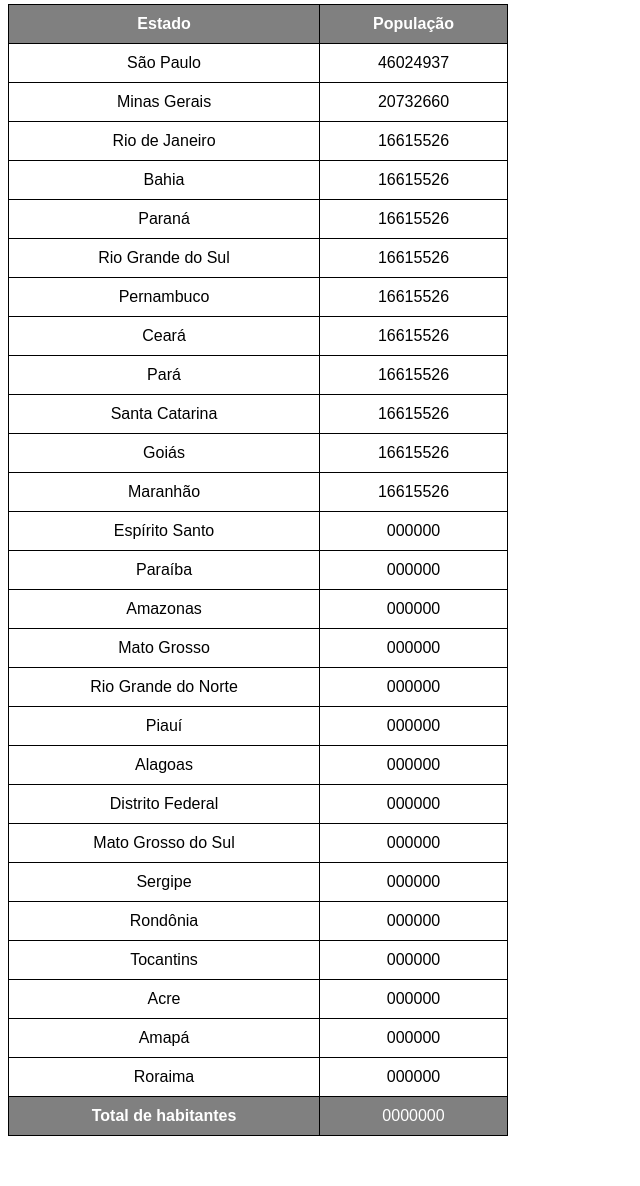
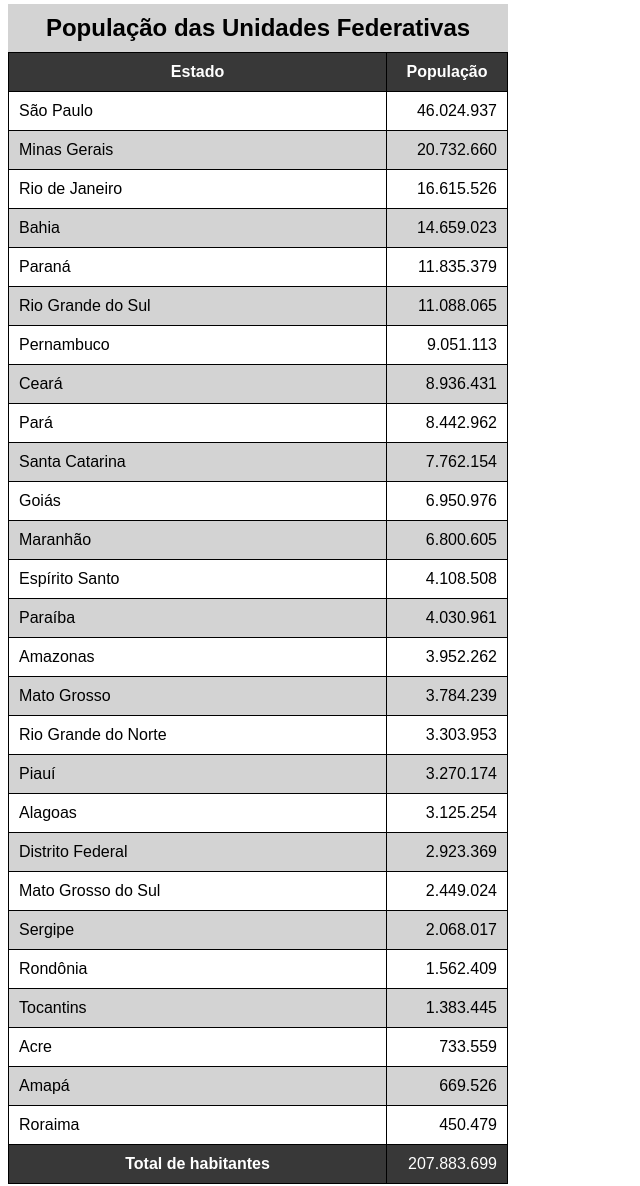
Before and after one commit to paulosjc/html-css, a plain HTML site: page exercicios/ex023/tabela002.html in a window 1280 px wide. Shown: the part 76-1262 px from the top of the page, without its empty margins (0-640 px from the left). Before the commit the page ends 1220 px from the top, so only its background shows below. Drawn offline with Linux system fonts and the light colour scheme.

Commit message:
Atualizei as tabelas

```diff
--- a/exercicios/ex023/tabela002.html
+++ b/exercicios/ex023/tabela002.html
@@ -6,6 +6,12 @@
     <meta name="viewport" content="width=device-width, initial-scale=1.0">
     <title>Tabelas</title>
     <style>
+        caption{
+            font-size: 1.5em;
+            font-weight: bold;
+            padding: 10px;
+            background-color: lightgray;
+        }
         body{
             font-family: Arial, Helvetica, sans-serif;
         }
@@ -13,143 +19,167 @@
         table{
             width: 500px;
             border-collapse: collapse;
+            position: relative;
         }
 
         td, th{
             border: 1px solid black;
-            text-align: center;
             padding: 10px;
         }
 
         thead, tfoot{
-            background-color: gray;
+            background-color: #383838;
             color: white;
+        }
+
+        thead > tr > th{
+            position: sticky;
+            top: -1px;
+            background-color: #383838;
+        }
+
+        tbody > tr:nth-child(odd){ /* 2n - 1 */
+            background-color: white;
+        }
+
+        tbody > tr:nth-child(even){ /* 2n */
+            background-color: lightgray;
+        }
+
+        td.num{
+            text-align: right;
         }
     </style>
 </head>
 <body>
     <h1>Uso de tabelas grandes</h1>
     <table>
+        <caption>População das Unidades Federativas</caption>
         <thead>
             <tr>
-                <th>Estado</th>
-                <th>População</th>
+                <th scope="col">Estado</th>
+                <th scope="col" style="width: 100px">População</th>
             </tr>
         </thead>
         <tbody>
             <tr>
                 <td>São Paulo</td>
-                <td>46024937</td>
+                <td class="num">46.024.937</td>
             </tr>
             <tr>
                 <td>Minas Gerais</td>
-                <td>20732660</td>
+                <td class="num">20.732.660</td>
             </tr>
             <tr>
                 <td>Rio de Janeiro</td>
-                <td>16615526</td>
+                <td class="num">16.615.526</td>
             </tr>
             <tr>
                 <td>Bahia</td>
-                <td>16615526</td>
+                <td class="num">14.659.023</td>
             </tr>
             <tr>
                 <td>Paraná</td>
-                <td>16615526</td>
+                <td class="num">11.835.379</td>
             </tr>
             <tr>
                 <td>Rio Grande do Sul</td>
-                <td>16615526</td>
+                <td class="num">11.088.065</td>
             </tr>
             <tr>
                 <td>Pernambuco</td>
-                <td>16615526</td>
+                <td class="num">9.051.113</td>
             </tr>
             <tr>
                 <td>Ceará</td>
-                <td>16615526</td>
+                <td class="num">8.936.431</td>
             </tr>
             <tr>
                 <td>Pará</td>
-                <td>16615526</td>
+                <td class="num">8.442.962</td>
             </tr>
             <tr>
                 <td>Santa Catarina</td>
-                <td>16615526</td>
+                <td class="num">7.762.154</td>
             </tr>
             <tr>
                 <td>Goiás</td>
-                <td>16615526</td>
+                <td class="num">6.950.976</td>
             </tr>
             <tr>
                 <td>Maranhão</td>
-                <td>16615526</td>
+                <td class="num">6.800.605</td>
             </tr>
             <tr>
                 <td>Espírito Santo</td>
-                <td>000000</td>
+                <td class="num">4.108.508</td>
             </tr>
             <tr>
                 <td>Paraíba</td>
-                <td>000000</td>
+                <td class="num">4.030.961</td>
             </tr>
             <tr>
                 <td>Amazonas</td>
-                <td>000000</td>
+                <td class="num">3.952.262</td>
             </tr>
             <tr>
                 <td>Mato Grosso</td>
-                <td>000000</td>
+                <td class="num">3.784.239</td>
             </tr>
             <tr>
                 <td>Rio Grande do Norte</td>
-                <td>000000</td>
+                <td class="num">3.303.953</td>
             </tr>
             <tr>
                 <td>Piauí</td>
-                <td>000000</td>
+                <td class="num">3.270.174</td>
             </tr>
             <tr>
                 <td>Alagoas</td>
-                <td>000000</td>
+                <td class="num">3.125.254</td>
             </tr>
             <tr>
                 <td>Distrito Federal</td>
-                <td>000000</td>
+                <td class="num">2.923.369</td>
             </tr>
             <tr>
                 <td>Mato Grosso do Sul</td>
-                <td>000000</td>
+                <td class="num">2.449.024</td>
             </tr>
             <tr>
                 <td>Sergipe</td>
-                <td>000000</td>
+                <td class="num">2.068.017</td>
             </tr>
             <tr>
                 <td>Rondônia</td>
-                <td>000000</td>
+                <td class="num">1.562.409</td>
             </tr>
             <tr>
                 <td>Tocantins</td>
-                <td>000000</td>
+                <td class="num">1.383.445</td>
             </tr>
             <tr>
                 <td>Acre</td>
-                <td>000000</td>
+                <td class="num">733.559</td>
             </tr>
             <tr>
                 <td>Amapá</td>
-                <td>000000</td>
+                <td class="num">669.526</td>
             </tr>
             <tr>
                 <td>Roraima</td>
-                <td>000000</td>
+                <td class="num">450.479</td>
             </tr>
         </tbody>
         <tfoot>
-            <th>Total de habitantes</th>
-            <td>0000000</td>
+            <th scope="row">Total de habitantes</th>
+            <td class="num">207.883.699</td>
         </tfoot>
     </table>
+    <p>Lorem ipsum dolor sit amet consectetur adipisicing elit. Dolor corporis sapiente perferendis repudiandae totam, error labore ducimus perspiciatis voluptatum voluptas at quia impedit praesentium corrupti dignissimos inventore iure reprehenderit. Aperiam. Lorem ipsum dolor sit amet, consectetur adipisicing elit. Distinctio, repellendus! Molestias iusto quam explicabo. Iste modi iusto tempore quia, hic consequatur dicta, nostrum consectetur explicabo aperiam ratione? Dolore, vel aspernatur. Lorem ipsum dolor sit amet consectetur adipisicing elit. Est commodi fugit et omnis, voluptates explicabo aspernatur. Libero doloremque voluptate architecto delectus dignissimos, sunt maiores vero consequuntur, eius cupiditate necessitatibus et. Lorem ipsum dolor sit amet consectetur adipisicing elit. Iure sed numquam optio rem facilis obcaecati perspiciatis minus temporibus et quis, quisquam, illum corporis deleniti aliquam molestiae quasi ipsa laudantium doloribus?</p>
+    <p>Lorem ipsum dolor sit amet consectetur adipisicing elit. Dolor corporis sapiente perferendis repudiandae totam, error labore ducimus perspiciatis voluptatum voluptas at quia impedit praesentium corrupti dignissimos inventore iure reprehenderit. Aperiam. Lorem ipsum dolor sit amet, consectetur adipisicing elit. Distinctio, repellendus! Molestias iusto quam explicabo. Iste modi iusto tempore quia, hic consequatur dicta, nostrum consectetur explicabo aperiam ratione? Dolore, vel aspernatur. Lorem ipsum dolor sit amet consectetur adipisicing elit. Est commodi fugit et omnis, voluptates explicabo aspernatur. Libero doloremque voluptate architecto delectus dignissimos, sunt maiores vero consequuntur, eius cupiditate necessitatibus et. Lorem ipsum dolor sit amet consectetur adipisicing elit. Iure sed numquam optio rem facilis obcaecati perspiciatis minus temporibus et quis, quisquam, illum corporis deleniti aliquam molestiae quasi ipsa laudantium doloribus?</p>
+    <p>Lorem ipsum dolor sit amet consectetur adipisicing elit. Dolor corporis sapiente perferendis repudiandae totam, error labore ducimus perspiciatis voluptatum voluptas at quia impedit praesentium corrupti dignissimos inventore iure reprehenderit. Aperiam. Lorem ipsum dolor sit amet, consectetur adipisicing elit. Distinctio, repellendus! Molestias iusto quam explicabo. Iste modi iusto tempore quia, hic consequatur dicta, nostrum consectetur explicabo aperiam ratione? Dolore, vel aspernatur. Lorem ipsum dolor sit amet consectetur adipisicing elit. Est commodi fugit et omnis, voluptates explicabo aspernatur. Libero doloremque voluptate architecto delectus dignissimos, sunt maiores vero consequuntur, eius cupiditate necessitatibus et. Lorem ipsum dolor sit amet consectetur adipisicing elit. Iure sed numquam optio rem facilis obcaecati perspiciatis minus temporibus et quis, quisquam, illum corporis deleniti aliquam molestiae quasi ipsa laudantium doloribus?</p>
+    <p>Lorem ipsum dolor sit amet consectetur adipisicing elit. Dolor corporis sapiente perferendis repudiandae totam, error labore ducimus perspiciatis voluptatum voluptas at quia impedit praesentium corrupti dignissimos inventore iure reprehenderit. Aperiam. Lorem ipsum dolor sit amet, consectetur adipisicing elit. Distinctio, repellendus! Molestias iusto quam explicabo. Iste modi iusto tempore quia, hic consequatur dicta, nostrum consectetur explicabo aperiam ratione? Dolore, vel aspernatur. Lorem ipsum dolor sit amet consectetur adipisicing elit. Est commodi fugit et omnis, voluptates explicabo aspernatur. Libero doloremque voluptate architecto delectus dignissimos, sunt maiores vero consequuntur, eius cupiditate necessitatibus et. Lorem ipsum dolor sit amet consectetur adipisicing elit. Iure sed numquam optio rem facilis obcaecati perspiciatis minus temporibus et quis, quisquam, illum corporis deleniti aliquam molestiae quasi ipsa laudantium doloribus?</p>
+    <p>Lorem ipsum dolor sit amet consectetur adipisicing elit. Dolor corporis sapiente perferendis repudiandae totam, error labore ducimus perspiciatis voluptatum voluptas at quia impedit praesentium corrupti dignissimos inventore iure reprehenderit. Aperiam. Lorem ipsum dolor sit amet, consectetur adipisicing elit. Distinctio, repellendus! Molestias iusto quam explicabo. Iste modi iusto tempore quia, hic consequatur dicta, nostrum consectetur explicabo aperiam ratione? Dolore, vel aspernatur. Lorem ipsum dolor sit amet consectetur adipisicing elit. Est commodi fugit et omnis, voluptates explicabo aspernatur. Libero doloremque voluptate architecto delectus dignissimos, sunt maiores vero consequuntur, eius cupiditate necessitatibus et. Lorem ipsum dolor sit amet consectetur adipisicing elit. Iure sed numquam optio rem facilis obcaecati perspiciatis minus temporibus et quis, quisquam, illum corporis deleniti aliquam molestiae quasi ipsa laudantium doloribus?</p>
 </body>
 </html>
```
Also changed, not shown: exercicios/ex023/tabela003.html (added, +50 -0 lines).
